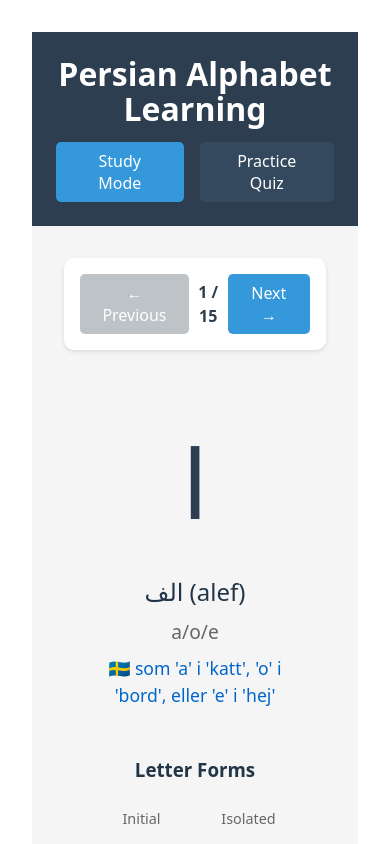
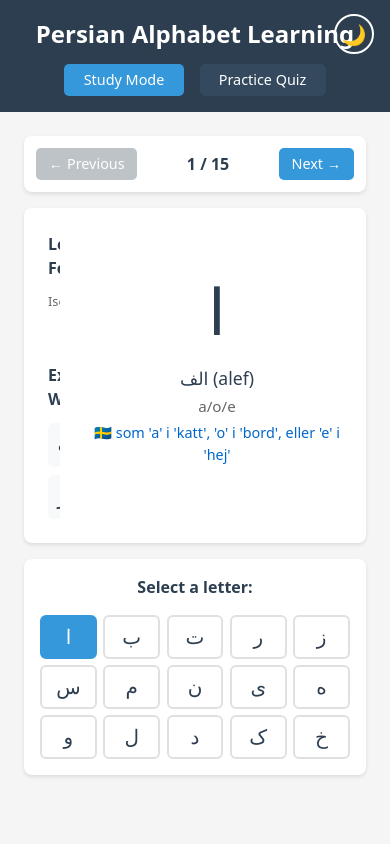
Before and after one commit to jotoft/aleph, a Vue app: page / in a window 390 px wide. Shown: the top 844 px of the page. Built offline with nearby package versions, Linux system fonts and the light colour scheme; a web font is replaced by a local one.

Commit message:
Add dark mode support and refine UI styles
Integrated dark mode toggle, utilizing `localStorage` and `onMounted` for persistence. Refactored styles with dark theme adjustments, component redesigns for improved layout, and transitions for a smoother user experience.

```diff
--- a/src/App.vue
+++ b/src/App.vue
@@ -1,11 +1,12 @@
 <script setup lang="ts">
-import { ref } from 'vue';
+import { ref, onMounted } from 'vue';
 import LetterDisplay from './components/LetterDisplay.vue';
 import { persianLetters } from './data/persianLetters';
 
 const currentView = ref<'study' | 'quiz'>('study');
 const currentLetterIndex = ref(0);
 const currentLetter = ref(persianLetters[currentLetterIndex.value]);
+const isDarkMode = ref(false);
 
 const nextLetter = () => {
   if (currentLetterIndex.value < persianLetters.length - 1) {
@@ -25,12 +26,31 @@ const selectLetter = (index: number) => {
   currentLetterIndex.value = index;
   currentLetter.value = persianLetters[index];
 };
+
+const toggleDarkMode = () => {
+  isDarkMode.value = !isDarkMode.value;
+  localStorage.setItem('darkMode', isDarkMode.value.toString());
+  document.documentElement.classList.toggle('dark', isDarkMode.value);
+};
+
+onMounted(() => {
+  const savedDarkMode = localStorage.getItem('darkMode');
+  if (savedDarkMode === 'true') {
+    isDarkMode.value = true;
+    document.documentElement.classList.add('dark');
+  }
+});
 </script>
 
 <template>
   <div class="app">
     <header class="app-header">
-      <h1>Persian Alphabet Learning</h1>
+      <div class="header-top">
+        <h1>Persian Alphabet Learning</h1>
+        <button @click="toggleDarkMode" class="dark-mode-toggle" :title="isDarkMode ? 'Light mode' : 'Dark mode'">
+          {{ isDarkMode ? '☀️' : '🌙' }}
+        </button>
+      </div>
       <nav class="main-nav">
         <button
           @click="currentView = 'study'"
@@ -90,18 +110,61 @@ const selectLetter = (index: number) => {
 .app {
   min-height: 100vh;
   background-color: #f5f5f5;
+  transition: background-color 0.3s;
+  display: flex;
+  flex-direction: column;
+}
+
+:global(.dark) .app {
+  background-color: #1a1a1a;
 }
 
 .app-header {
   background-color: #2c3e50;
   color: white;
-  padding: 1.5rem;
+  padding: 1rem;
   text-align: center;
+  transition: background-color 0.3s;
+  flex-shrink: 0;
+}
+
+:global(.dark) .app-header {
+  background-color: #1f2937;
+}
+
+.header-top {
+  display: flex;
+  justify-content: center;
+  align-items: center;
+  position: relative;
+  margin-bottom: 0.75rem;
 }
 
 .app-header h1 {
-  margin: 0 0 1rem 0;
-  font-size: 2rem;
+  margin: 0;
+  font-size: 1.5rem;
+}
+
+.dark-mode-toggle {
+  position: absolute;
+  right: 0;
+  padding: 0.25rem;
+  font-size: 1.25rem;
+  background: none;
+  border: 2px solid white;
+  border-radius: 50%;
+  cursor: pointer;
+  transition: all 0.3s;
+  width: 2.5rem;
+  height: 2.5rem;
+  display: flex;
+  align-items: center;
+  justify-content: center;
+}
+
+.dark-mode-toggle:hover {
+  background-color: rgba(255, 255, 255, 0.1);
+  transform: rotate(180deg);
 }
 
 .main-nav {
@@ -111,51 +174,77 @@ const selectLetter = (index: number) => {
 }
 
 .main-nav button {
-  padding: 0.5rem 1.5rem;
+  padding: 0.4rem 1.2rem;
   border: none;
   background-color: #34495e;
   color: white;
   border-radius: 5px;
   cursor: pointer;
   transition: background-color 0.3s;
+  font-size: 0.9rem;
+}
+
+:global(.dark) .main-nav button {
+  background-color: #374151;
 }
 
 .main-nav button:hover {
   background-color: #4a5f7a;
 }
 
+:global(.dark) .main-nav button:hover {
+  background-color: #4b5563;
+}
+
 .main-nav button.active {
   background-color: #3498db;
 }
 
+:global(.dark) .main-nav button.active {
+  background-color: #2563eb;
+}
+
 .app-main {
-  padding: 2rem;
+  padding: 1.5rem;
+  flex: 1;
+  overflow-y: auto;
 }
 
 .study-mode {
-  max-width: 800px;
+  max-width: 1200px;
   margin: 0 auto;
+  display: flex;
+  flex-direction: column;
+  height: 100%;
 }
 
 .letter-navigation {
   display: flex;
   justify-content: space-between;
   align-items: center;
-  margin-bottom: 2rem;
-  padding: 1rem;
+  margin-bottom: 1rem;
+  padding: 0.75rem;
   background-color: white;
-  border-radius: 10px;
+  border-radius: 8px;
   box-shadow: 0 2px 4px rgba(0,0,0,0.1);
+  transition: background-color 0.3s, box-shadow 0.3s;
+  flex-shrink: 0;
+}
+
+:global(.dark) .letter-navigation {
+  background-color: #374151;
+  box-shadow: 0 2px 4px rgba(0,0,0,0.3);
 }
 
 .letter-navigation button {
-  padding: 0.5rem 1rem;
+  padding: 0.4rem 0.8rem;
   border: none;
   background-color: #3498db;
   color: white;
   border-radius: 5px;
   cursor: pointer;
   transition: background-color 0.3s;
+  font-size: 0.9rem;
 }
 
 .letter-navigation button:hover:not(:disabled) {
@@ -172,40 +261,70 @@ const selectLetter = (index: number) => {
   color: #2c3e50;
 }
 
+:global(.dark) .letter-counter {
+  color: #e5e7eb;
+}
+
 .letter-selector {
-  margin-top: 2rem;
-  padding: 2rem;
+  margin-top: 1rem;
+  padding: 1rem;
   background-color: white;
-  border-radius: 10px;
+  border-radius: 8px;
   box-shadow: 0 2px 4px rgba(0,0,0,0.1);
+  transition: background-color 0.3s, box-shadow 0.3s;
+  flex-shrink: 0;
+}
+
+:global(.dark) .letter-selector {
+  background-color: #374151;
+  box-shadow: 0 2px 4px rgba(0,0,0,0.3);
 }
 
 .letter-selector h3 {
   text-align: center;
-  margin-bottom: 1.5rem;
+  margin: 0 0 1rem 0;
   color: #2c3e50;
+  font-size: 1rem;
+}
+
+:global(.dark) .letter-selector h3 {
+  color: #e5e7eb;
 }
 
 .letter-grid {
   display: grid;
-  grid-template-columns: repeat(auto-fit, minmax(60px, 1fr));
-  gap: 0.5rem;
+  grid-template-columns: repeat(auto-fit, minmax(50px, 1fr));
+  gap: 0.4rem;
+  max-width: 800px;
+  margin: 0 auto;
 }
 
 .letter-button {
-  padding: 0.75rem;
-  font-size: 1.5rem;
+  padding: 0.5rem;
+  font-size: 1.25rem;
   font-family: 'Vazir', 'Arial', sans-serif;
   border: 2px solid #e0e0e0;
   background-color: white;
-  border-radius: 8px;
+  border-radius: 6px;
   cursor: pointer;
   transition: all 0.3s;
+  color: #2c3e50;
+}
+
+:global(.dark) .letter-button {
+  background-color: #4b5563;
+  border-color: #6b7280;
+  color: #e5e7eb;
 }
 
 .letter-button:hover {
   background-color: #f8f9fa;
   border-color: #3498db;
+}
+
+:global(.dark) .letter-button:hover {
+  background-color: #6b7280;
+  border-color: #3b82f6;
 }
 
 .letter-button.active {
@@ -222,4 +341,11 @@ const selectLetter = (index: number) => {
   box-shadow: 0 2px 4px rgba(0,0,0,0.1);
   max-width: 600px;
   margin: 0 auto;
+  transition: background-color 0.3s, box-shadow 0.3s;
+}
+
+:global(.dark) .quiz-mode {
+  background-color: #374151;
+  box-shadow: 0 2px 4px rgba(0,0,0,0.3);
+  color: #e5e7eb;
 }</style>
--- a/src/components/LetterDisplay.vue
+++ b/src/components/LetterDisplay.vue
@@ -11,6 +11,7 @@
       </div>
     </div>
 
+    <div class="forms-and-words">
       <div class="letter-forms">
         <h3>Letter Forms</h3>
         <div class="forms-grid">
@@ -44,6 +45,7 @@
         </div>
       </div>
     </div>
+  </div>
 </template>
 
 <script setup lang="ts">
@@ -57,22 +59,42 @@ defineProps<{
 
 <style scoped>
 .letter-display {
-  padding: 2rem;
-  max-width: 600px;
+  padding: 1.5rem;
   margin: 0 auto;
   direction: rtl;
+  background-color: white;
+  border-radius: 8px;
+  box-shadow: 0 2px 4px rgba(0,0,0,0.1);
+  transition: background-color 0.3s, box-shadow 0.3s;
+  display: flex;
+  gap: 2rem;
+  height: 100%;
+}
+
+:global(.dark) .letter-display {
+  background-color: #374151;
+  box-shadow: 0 2px 4px rgba(0,0,0,0.3);
 }
 
 .letter-main {
   text-align: center;
-  margin-bottom: 3rem;
+  flex: 0 0 250px;
+  display: flex;
+  flex-direction: column;
+  justify-content: center;
 }
 
 .letter-isolated {
-  font-size: 8rem;
+  font-size: 4rem;
   margin: 0;
   font-family: 'Vazir', 'Arial', sans-serif;
   color: #2c3e50;
+  transition: color 0.3s;
+  line-height: 1;
+}
+
+:global(.dark) .letter-isolated {
+  color: #e5e7eb;
 }
 
 .letter-info {
@@ -81,36 +103,68 @@ defineProps<{
 }
 
 .letter-name {
-  font-size: 1.5rem;
-  margin: 0.5rem 0;
+  font-size: 1.1rem;
+  margin: 0.25rem 0;
+  color: #2c3e50;
+  transition: color 0.3s;
+}
+
+:global(.dark) .letter-name {
+  color: #e5e7eb;
 }
 
 .pronunciation {
-  font-size: 1.2rem;
+  font-size: 0.95rem;
   color: #666;
-  margin: 0.5rem 0;
+  margin: 0.25rem 0;
+  transition: color 0.3s;
+}
+
+:global(.dark) .pronunciation {
+  color: #9ca3af;
 }
 
 .pronunciation-sv {
-  font-size: 1.1rem;
+  font-size: 0.9rem;
   color: #0066cc;
-  margin: 0.5rem 0;
+  margin: 0.25rem 0;
+  transition: color 0.3s;
+}
+
+:global(.dark) .pronunciation-sv {
+  color: #3b82f6;
+}
+
+.forms-and-words {
+  flex: 1;
+  display: flex;
+  flex-direction: column;
+  gap: 1rem;
+  overflow-y: auto;
+  direction: ltr;
 }
 
 .letter-forms {
-  margin-bottom: 3rem;
+  flex-shrink: 0;
 }
 
 .letter-forms h3 {
   text-align: center;
-  margin-bottom: 1.5rem;
+  margin: 0 0 0.75rem 0;
   direction: ltr;
+  color: #2c3e50;
+  transition: color 0.3s;
+  font-size: 1rem;
+}
+
+:global(.dark) .letter-forms h3 {
+  color: #e5e7eb;
 }
 
 .forms-grid {
   display: grid;
   grid-template-columns: repeat(4, 1fr);
-  gap: 1rem;
+  gap: 0.75rem;
   text-align: center;
 }
 
@@ -118,72 +172,106 @@ defineProps<{
   display: flex;
   flex-direction: column;
   align-items: center;
-  gap: 0.5rem;
+  gap: 0.25rem;
 }
 
 .form-label {
-  font-size: 0.9rem;
+  font-size: 0.8rem;
   color: #666;
   direction: ltr;
+  transition: color 0.3s;
+}
+
+:global(.dark) .form-label {
+  color: #9ca3af;
 }
 
 .form-letter {
-  font-size: 3rem;
+  font-size: 2rem;
   font-family: 'Vazir', 'Arial', sans-serif;
   color: #2c3e50;
+  transition: color 0.3s;
+  line-height: 1;
+  direction: rtl;
+}
+
+:global(.dark) .form-letter {
+  color: #e5e7eb;
+}
+
+.example-words {
+  flex: 1;
+  min-height: 0;
 }
 
 .example-words h3 {
   text-align: center;
-  margin-bottom: 1.5rem;
+  margin: 0 0 0.75rem 0;
   direction: ltr;
+  color: #2c3e50;
+  transition: color 0.3s;
+  font-size: 1rem;
+}
+
+:global(.dark) .example-words h3 {
+  color: #e5e7eb;
 }
 
 .words-list {
   display: flex;
   flex-direction: column;
-  gap: 1rem;
+  gap: 0.5rem;
 }
 
 .word-item {
   display: grid;
   grid-template-columns: 1fr 1fr 1fr;
   align-items: center;
-  padding: 0.75rem;
+  padding: 0.4rem 0.6rem;
   background-color: #f8f9fa;
-  border-radius: 8px;
+  border-radius: 6px;
+  transition: background-color 0.3s;
+}
+
+:global(.dark) .word-item {
+  background-color: #4b5563;
 }
 
 .word-persian {
-  font-size: 2rem;
+  font-size: 1.3rem;
   font-family: 'Vazir', 'Arial', sans-serif;
   text-align: right;
+  color: #2c3e50;
+  transition: color 0.3s;
+  direction: rtl;
+}
+
+:global(.dark) .word-persian {
+  color: #e5e7eb;
 }
 
 .word-transliteration {
   text-align: center;
   color: #666;
   direction: ltr;
+  transition: color 0.3s;
+  font-size: 0.85rem;
+}
+
+:global(.dark) .word-transliteration {
+  color: #9ca3af;
 }
 
 .word-meaning {
   text-align: left;
   color: #0066cc;
   direction: ltr;
+  transition: color 0.3s;
+  font-size: 0.85rem;
 }
 
-@media (max-width: 768px) {
-  .letter-isolated {
-    font-size: 6rem;
+:global(.dark) .word-meaning {
+  color: #3b82f6;
 }
 
-  .forms-grid {
-    grid-template-columns: repeat(2, 1fr);
-  }
-
-  .word-item {
-    grid-template-columns: 1fr;
-    text-align: center;
-    gap: 0.5rem;
-  }
-}</style>
+/* Mobile styles removed for laptop optimization */</style>
--- a/src/style.css
+++ b/src/style.css
@@ -2,10 +2,6 @@
   font-family: system-ui, Avenir, Helvetica, Arial, sans-serif;
   line-height: 1.5;
   font-weight: 400;
-
-  color-scheme: light dark;
-  color: rgba(255, 255, 255, 0.87);
-  background-color: #242424;
 
   font-synthesis: none;
   text-rendering: optimizeLegibility;
@@ -13,67 +9,21 @@
   -moz-osx-font-smoothing: grayscale;
 }
 
-a {
-  font-weight: 500;
-  color: #646cff;
-  text-decoration: inherit;
-}
-a:hover {
-  color: #535bf2;
+* {
+  box-sizing: border-box;
 }
 
 body {
   margin: 0;
-  display: flex;
-  place-items: center;
   min-width: 320px;
   min-height: 100vh;
 }
 
-h1 {
-  font-size: 3.2em;
-  line-height: 1.1;
+#app {
+  width: 100%;
 }
 
 button {
-  border-radius: 8px;
-  border: 1px solid transparent;
-  padding: 0.6em 1.2em;
-  font-size: 1em;
-  font-weight: 500;
   font-family: inherit;
-  background-color: #1a1a1a;
   cursor: pointer;
-  transition: border-color 0.25s;
 }
-button:hover {
-  border-color: #646cff;
-}
-button:focus,
-button:focus-visible {
-  outline: 4px auto -webkit-focus-ring-color;
-}
-
-.card {
-  padding: 2em;
-}
-
-#app {
-  max-width: 1280px;
-  margin: 0 auto;
-  padding: 2rem;
-  text-align: center;
-}
-
-@media (prefers-color-scheme: light) {
-  :root {
-    color: #213547;
-    background-color: #ffffff;
-  }
-  a:hover {
-    color: #747bff;
-  }
-  button {
-    background-color: #f9f9f9;
-  }
-}
```
Also changed, not shown: 1 other file (tests, documents, lock files or other folders). Lines whose indentation alone changed are shown as unchanged.
